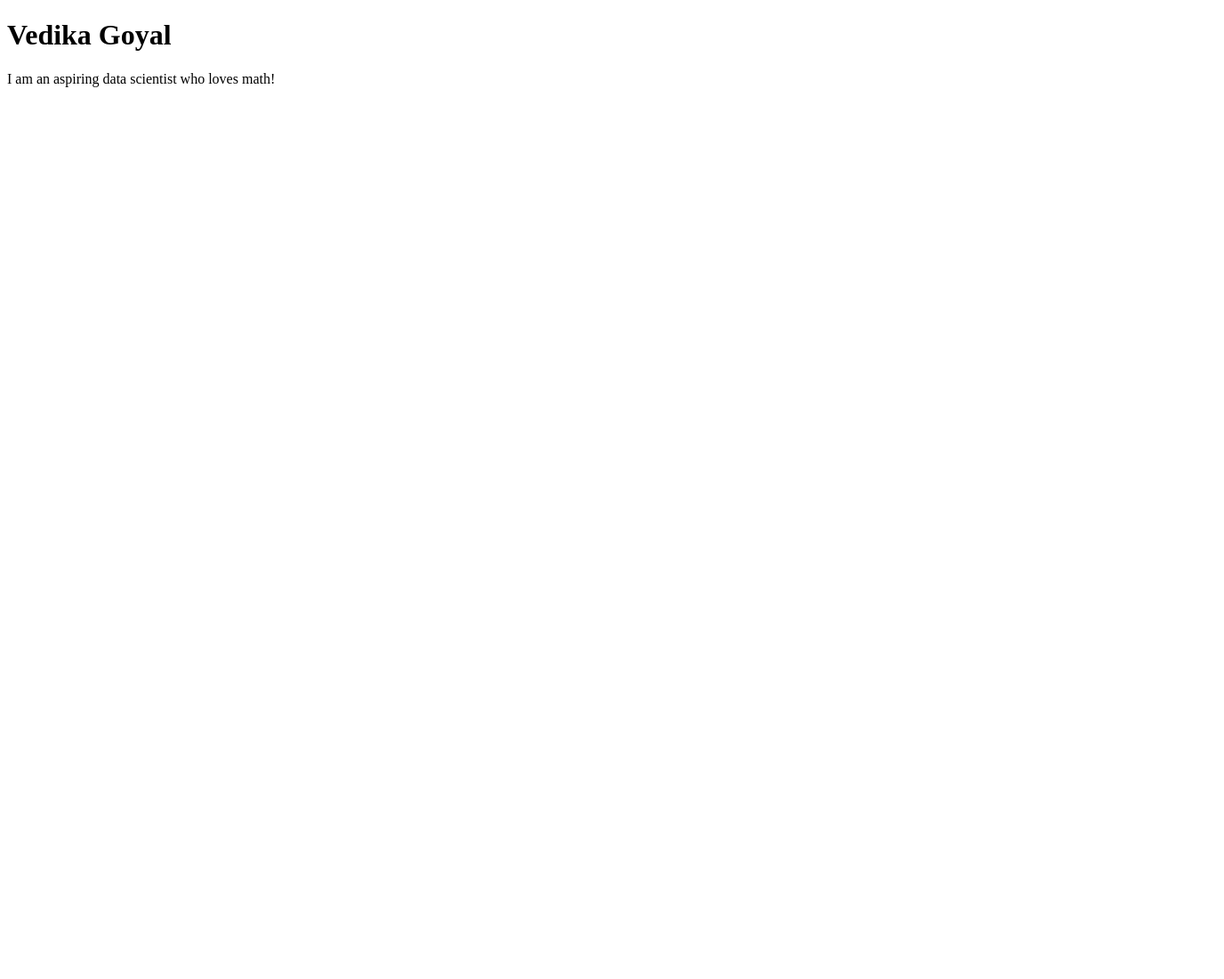
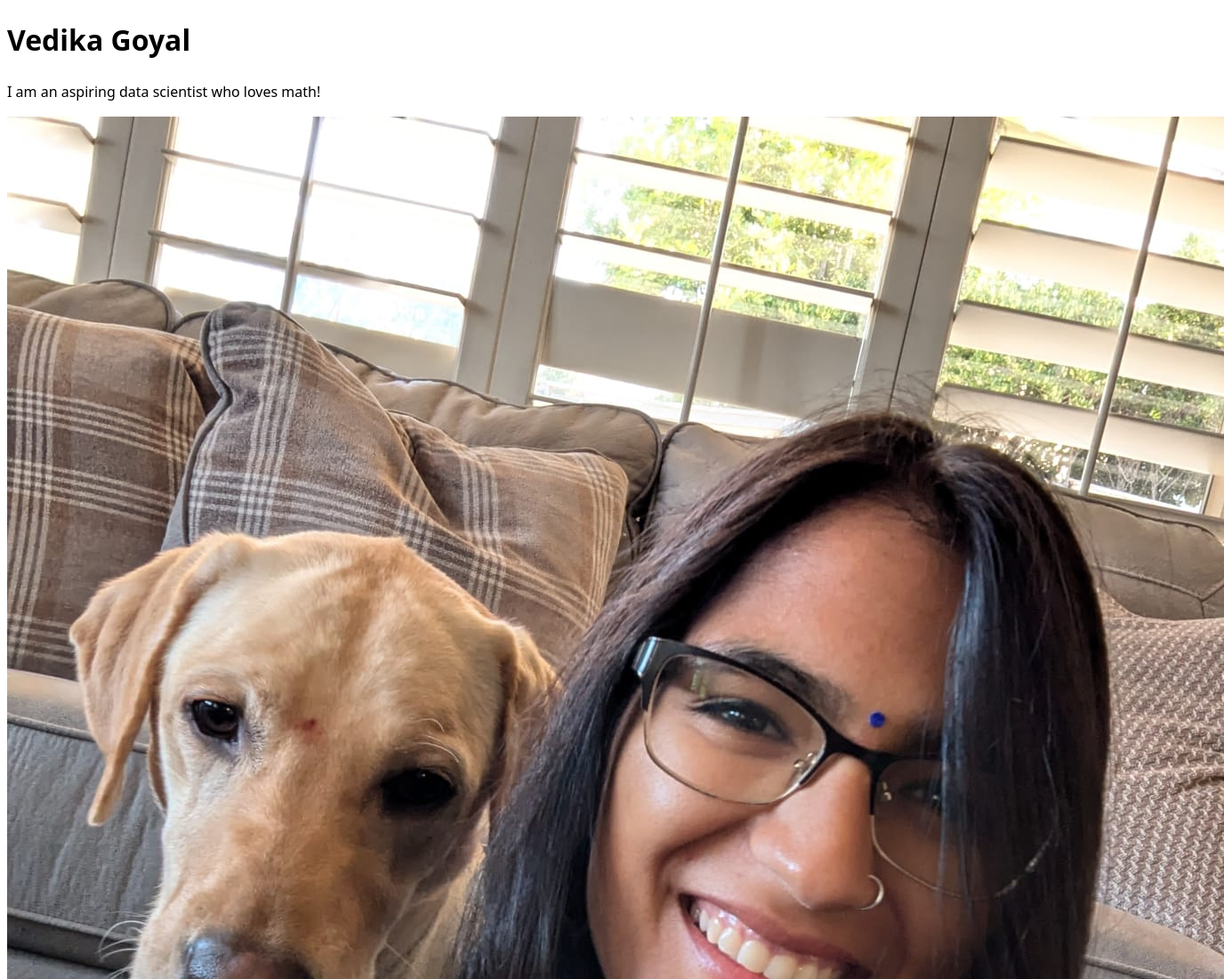
Before and after one commit to vGoyal413/dsc106-2026-fall, a plain HTML site: page index.html in a window 1280 px wide. Shown: the top 1100 px of the page at 89% size, 1376 px wide, since content can reach past the window. Before the commit the page ends 800 px from the top, so only its background shows below. Drawn offline with Linux system fonts and the light colour scheme.

Commit message:
Added an image as well as style.css

```diff
--- a/index.html
+++ b/index.html
@@ -4,9 +4,12 @@
     <meta charset="UTF-8">
     <meta name="viewport" content="width=device-width, initial-scale=1.0">
     <title>Vedika Goyal: Personal site and portfolio</title>
+    <link rel="stylesheet" href="style.css">
+
 </head>
 <body>
     <h1>Vedika Goyal</h1>
     <p>I am an aspiring data scientist who loves math!</p>
+    <img src = "images/pfp_Goyal.jpeg" alt = "A photo of my dog, Lucky, and I!">
 </body>
 </html>
--- /dev/null
+++ b/style.css
@@ -0,0 +1,6 @@
+body {
+  /* Set line height to 1.5 times the font size
+	   and use the OS’s UI font as the website font
+	 */
+  font: 100%/1.5 system-ui;
+}
```
Also changed, not shown: images/pfp_Goyal.jpeg (added).
